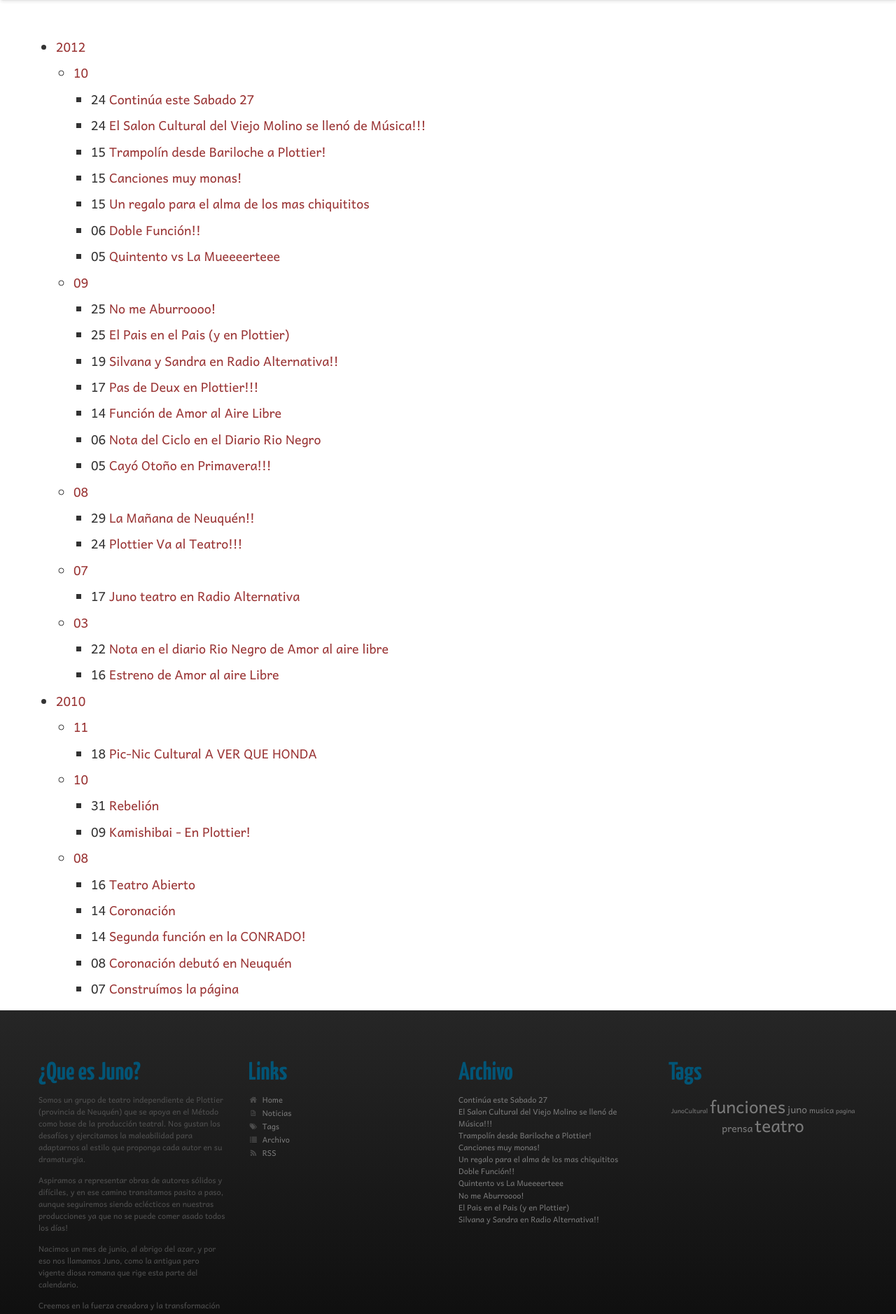
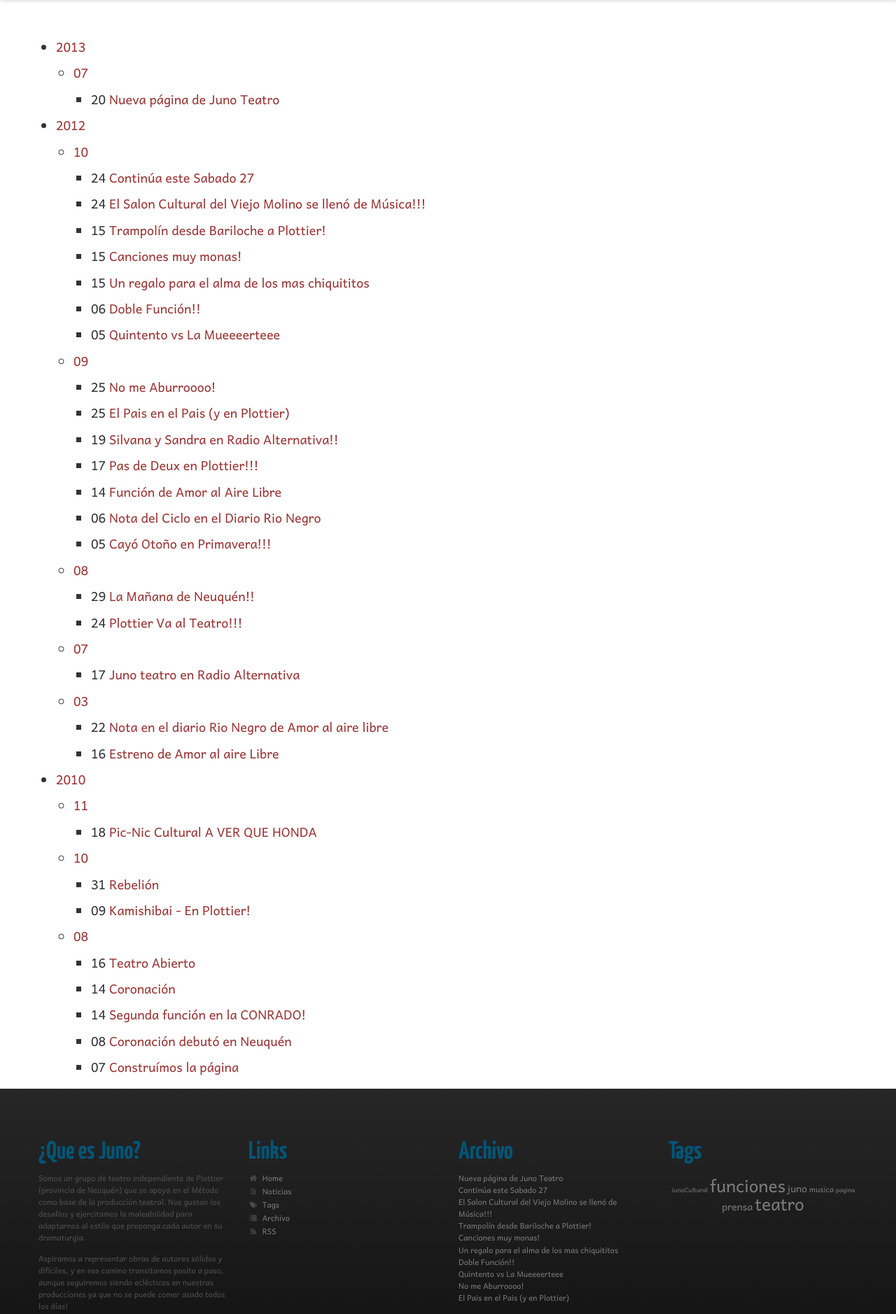
Before and after one commit to vaucheret/junoteatro, a plain HTML site: page noticias/index.html in a window 1280 px wide. Shown: the part 72-1950 px from the top of the page at 70% size. Drawn offline with Linux system fonts and the light colour scheme.

Commit message:
primera entrada al blog en la nueva página

```diff
--- a/noticias/index.html
+++ b/noticias/index.html
@@ -36,6 +36,8 @@
 
 <li><a href="#"><i>icon-file icon-white</i> Noticias</a>
 <ul class="org-ul">
+<li><a href="../noticias/2013/07/20_nueva-pagina-de-juno-teatro.html">Nueva página de Juno Teatro</a>
+</li>
 <li><a href="../noticias/2012/10/24_continua-este-sabado-27.html">Continúa este Sabado 27</a>
 </li>
 <li><a href="../noticias/2012/10/24_el-salon-cultural-del-viejo-molino-se-lleno-de-musica.html">El Salon Cultural del Viejo Molino se llenó de Música!!!</a>
@@ -43,8 +45,6 @@
 <li><a href="../noticias/2012/10/15_trampolin-desde-bariloche-a-plottier.html">Trampolín desde Bariloche a Plottier!</a>
 </li>
 <li><a href="../noticias/2012/10/15_canciones-muy-monas.html">Canciones muy monas!</a>
-</li>
-<li><a href="../noticias/2012/10/15_un-regalo-para-el-alma-de-los-mas-chiquititos.html">Un regalo para el alma de los mas chiquititos</a>
 </li>
 </ul>
 </li>
@@ -78,7 +78,13 @@
   <div class="article-content">
     <nav class="archives">
       <ul class="category Noticias">
-  <li><a href="../noticias/2012/index.html">2012</a><ul class="year 2012">
+  <li><a href="../noticias/2013/index.html">2013</a><ul class="year 2013">
+  <li><a href="../noticias/2013/07/index.html">07</a><ul class="month 2013 7">
+  <li>20 <a href="../noticias/2013/07/20_nueva-pagina-de-juno-teatro.html">Nueva página de Juno Teatro</a></li>
+</ul>
+</li>
+</ul>
+</li><li><a href="../noticias/2012/index.html">2012</a><ul class="year 2012">
   <li><a href="../noticias/2012/10/index.html">10</a><ul class="month 2012 10">
   <li>24 <a href="../noticias/2012/10/24_continua-este-sabado-27.html">Continúa este Sabado 27</a></li><li>24 <a href="../noticias/2012/10/24_el-salon-cultural-del-viejo-molino-se-lleno-de-musica.html">El Salon Cultural del Viejo Molino se llenó de Música!!!</a></li><li>15 <a href="../noticias/2012/10/15_trampolin-desde-bariloche-a-plottier.html">Trampolín desde Bariloche a Plottier!</a></li><li>15 <a href="../noticias/2012/10/15_canciones-muy-monas.html">Canciones muy monas!</a></li><li>15 <a href="../noticias/2012/10/15_un-regalo-para-el-alma-de-los-mas-chiquititos.html">Un regalo para el alma de los mas chiquititos</a></li><li>06 <a href="../noticias/2012/10/06_doble-funcion.html">Doble Función!!</a></li><li>05 <a href="../noticias/2012/10/05_quintento-vs-la-mueeeerteee.html">Quintento vs La Mueeeerteee</a></li>
 </ul>
@@ -167,7 +173,7 @@ inspiración&#x2026;
 <li><a href="../index.html"><i>icon-home icon-white</i> Home</a>
 </li>
 
-<li><a href="../noticias/2012/10/24_continua-este-sabado-27.html"><i>icon-file icon-white</i> Noticias</a>
+<li><a href="../noticias/2013/07/20_nueva-pagina-de-juno-teatro.html"><i>icon-file icon-white</i> Noticias</a>
 </li>
 
 <li><a href="../tags.html"><i>icon-tags icon-white</i> Tags</a>
@@ -185,7 +191,7 @@ inspiración&#x2026;
 	    <nav id="archives" class="span3">
 	      <h1><a href="../archives.html">Archivo</a></h1>
 	      <ul>
-		<li><a href="../noticias/2012/10/24_continua-este-sabado-27.html">Continúa este Sabado 27</a></li> <li><a href="../noticias/2012/10/24_el-salon-cultural-del-viejo-molino-se-lleno-de-musica.html">El Salon Cultural del Viejo Molino se llenó de Música!!!</a></li> <li><a href="../noticias/2012/10/15_trampolin-desde-bariloche-a-plottier.html">Trampolín desde Bariloche a Plottier!</a></li> <li><a href="../noticias/2012/10/15_canciones-muy-monas.html">Canciones muy monas!</a></li> <li><a href="../noticias/2012/10/15_un-regalo-para-el-alma-de-los-mas-chiquititos.html">Un regalo para el alma de los mas chiquititos</a></li> <li><a href="../noticias/2012/10/06_doble-funcion.html">Doble Función!!</a></li> <li><a href="../noticias/2012/10/05_quintento-vs-la-mueeeerteee.html">Quintento vs La Mueeeerteee</a></li> <li><a href="../noticias/2012/09/25_no-me-aburroooo.html">No me Aburroooo!</a></li> <li><a href="../noticias/2012/09/25_el-pais-en-el-pais-y-en-plottier.html">El Pais en el Pais (y en Plottier)</a></li> <li><a href="../noticias/2012/09/19_silvana-y-sandra-en-radio-alternativa.html">Silvana y Sandra en Radio Alternativa!!</a></li>
+		<li><a href="../noticias/2013/07/20_nueva-pagina-de-juno-teatro.html">Nueva página de Juno Teatro</a></li> <li><a href="../noticias/2012/10/24_continua-este-sabado-27.html">Continúa este Sabado 27</a></li> <li><a href="../noticias/2012/10/24_el-salon-cultural-del-viejo-molino-se-lleno-de-musica.html">El Salon Cultural del Viejo Molino se llenó de Música!!!</a></li> <li><a href="../noticias/2012/10/15_trampolin-desde-bariloche-a-plottier.html">Trampolín desde Bariloche a Plottier!</a></li> <li><a href="../noticias/2012/10/15_canciones-muy-monas.html">Canciones muy monas!</a></li> <li><a href="../noticias/2012/10/15_un-regalo-para-el-alma-de-los-mas-chiquititos.html">Un regalo para el alma de los mas chiquititos</a></li> <li><a href="../noticias/2012/10/06_doble-funcion.html">Doble Función!!</a></li> <li><a href="../noticias/2012/10/05_quintento-vs-la-mueeeerteee.html">Quintento vs La Mueeeerteee</a></li> <li><a href="../noticias/2012/09/25_no-me-aburroooo.html">No me Aburroooo!</a></li> <li><a href="../noticias/2012/09/25_el-pais-en-el-pais-y-en-plottier.html">El Pais en el Pais (y en Plottier)</a></li>
 	      </ul>
 	    </nav>
 	    <nav class="tags span3">
```
